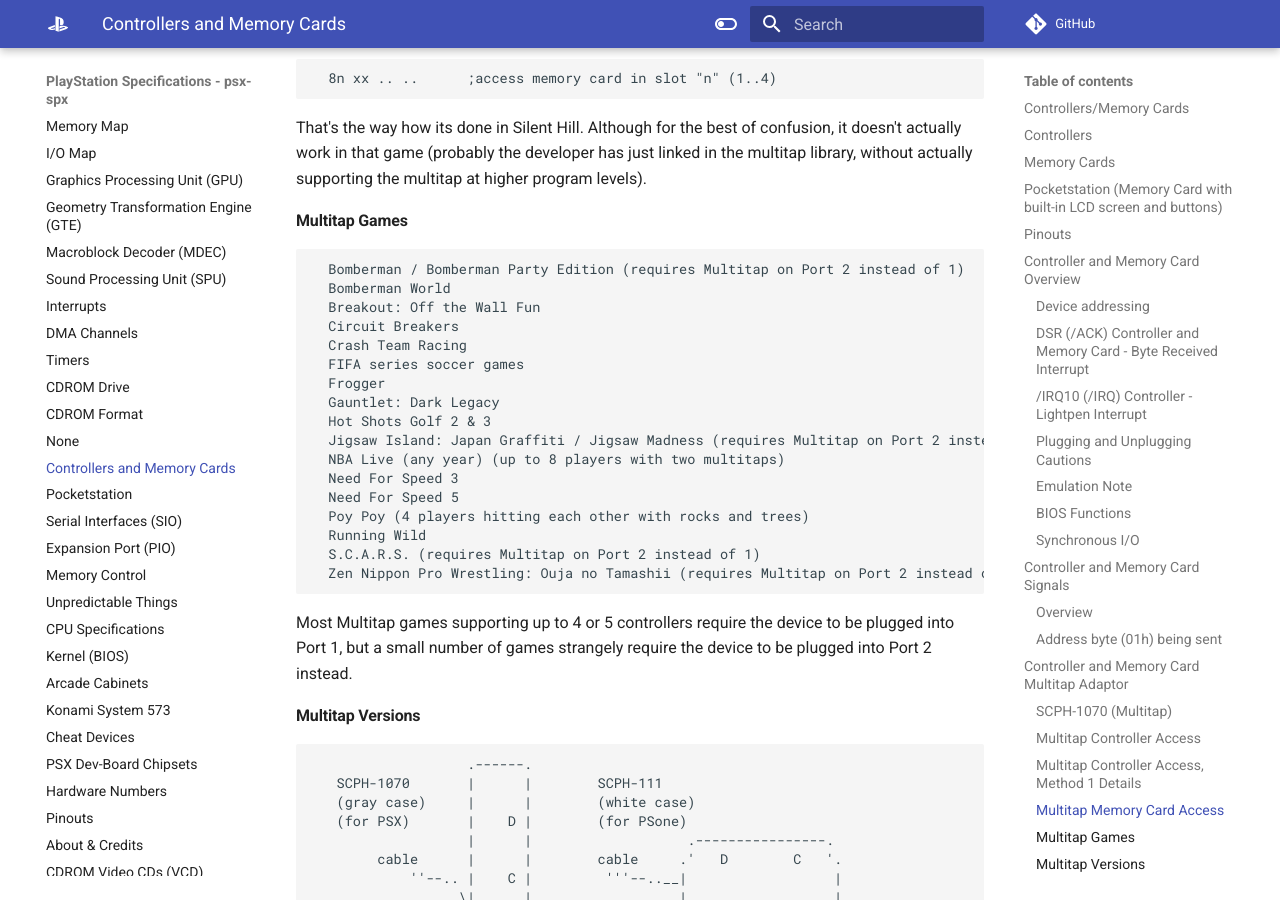
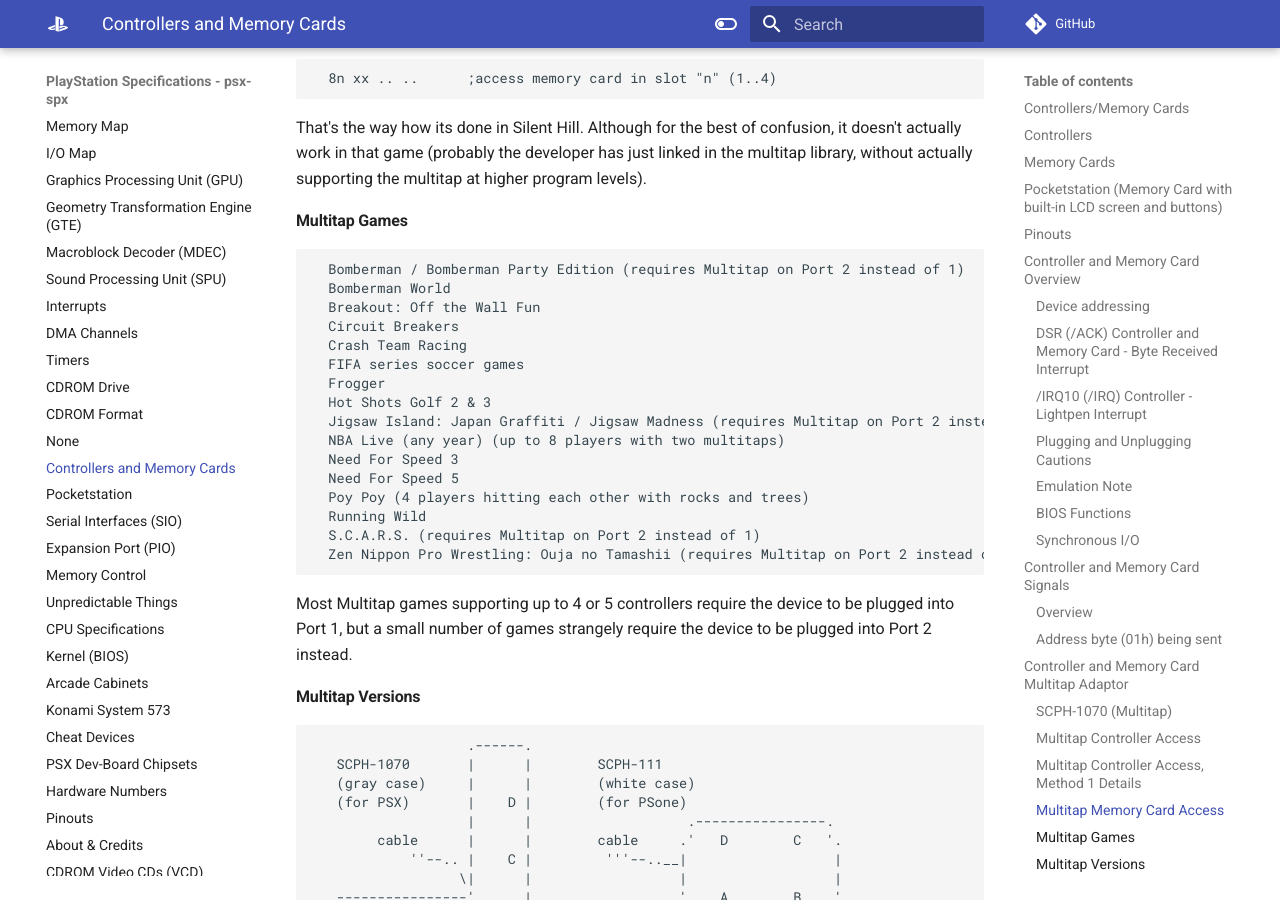
Before and after one commit to psx-spx/psx-spx.github.io, an MkDocs documentation site: the page built from docs/controllersandmemorycards.md, in a window 1280 px wide and 900 px high, scrolled down 6160 px. Built offline with MkDocs 1.6.1 and Material for MkDocs 9.7.7, drawn with Linux system fonts in a browser that asks for light colours; comment, search, counter and statistics services are not loaded.

Commit message:
Remove 'Gauntlet: Dark Legacy' from the list
Removed Gauntlet: Dark Legacy from multitap list because:
A: It doesn't exist on PS1, PS1 had Gauntlet: Legends, PS2 had Dark Legacy
B: That aside, *neither* support the multitap at least from the evidence I have seen.

```diff
--- a/docs/controllersandmemorycards.md
+++ b/docs/controllersandmemorycards.md
@@ -265,7 +265,6 @@
   Crash Team Racing
   FIFA series soccer games
   Frogger
-  Gauntlet: Dark Legacy
   Hot Shots Golf 2 & 3
   Jigsaw Island: Japan Graffiti / Jigsaw Madness (requires Multitap on Port 2 instead of 1)
   NBA Live (any year) (up to 8 players with two multitaps)
```
